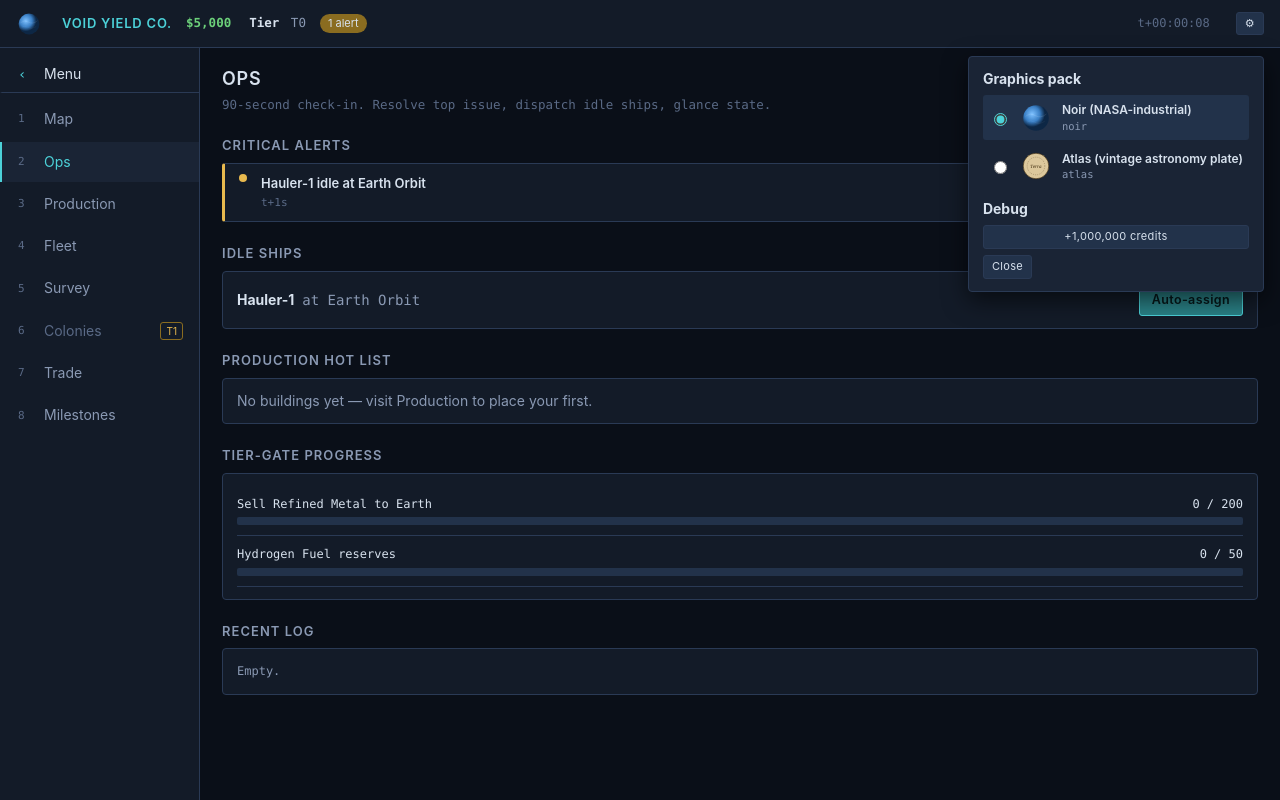
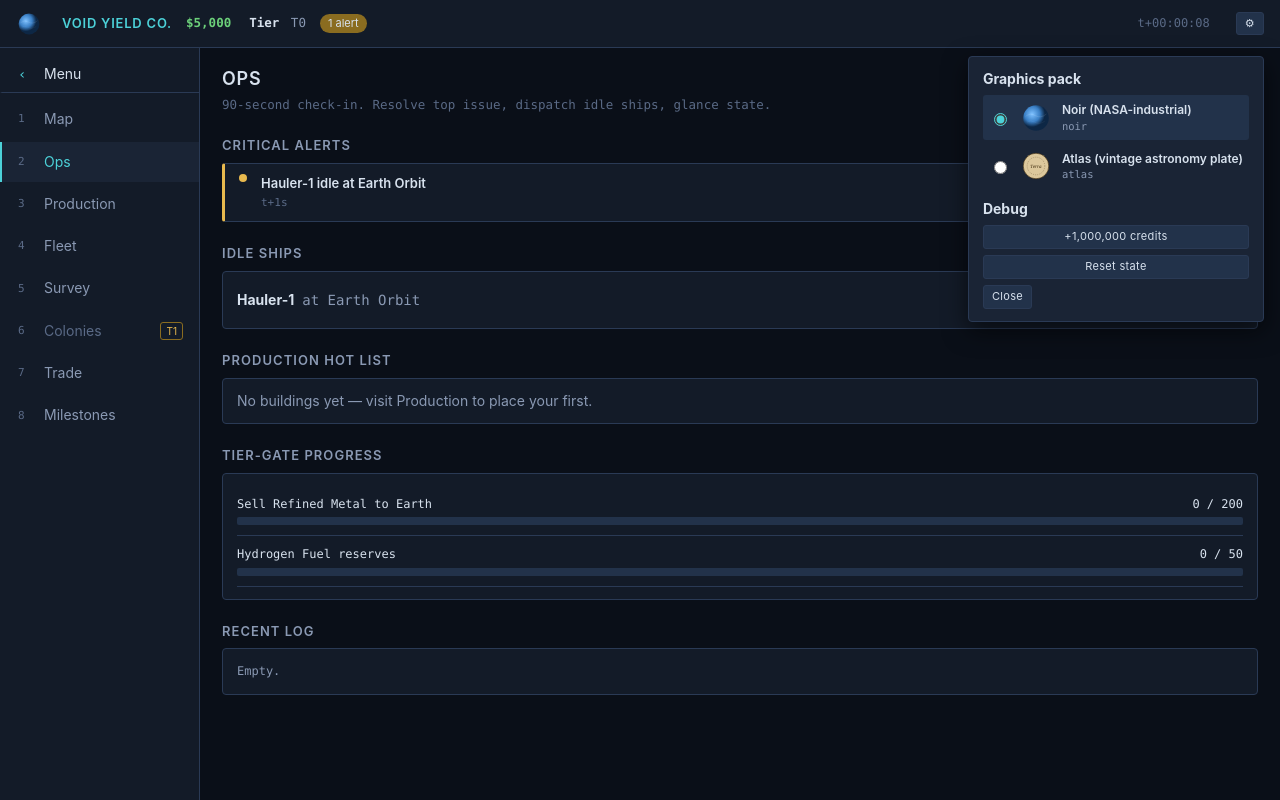
Before and after one commit to grimatoma/VoidWeb2, a React (Vite) app in the folder void-yield-mlp/: page / in a window 1280 px wide. Both pictures are taken after a click on the button "Settings". Built offline with nearby package versions, Linux system fonts and the light colour scheme.

Commit message:
Add settings button to reset saved state

```diff
--- a/void-yield-mlp/src/game/useGame.ts
+++ b/void-yield-mlp/src/game/useGame.ts
@@ -17,7 +17,7 @@ import {
   stopMiningOp as _stopMiningOp,
   tick,
 } from "./sim";
-import { loadState, newGame, saveState } from "./persist";
+import { clearSave, loadState, newGame, saveState } from "./persist";
 import type { BuildingId, PrefabKitId, ResourceId, ShipId } from "./defs";
 import type { AfkSummary, BodyId, GameState } from "./state";
 import {
@@ -259,6 +259,10 @@ export function useGame() {
     },
     [commit],
   );
+  const resetSavedStateAndReload = useCallback(() => {
+    clearSave();
+    window.location.reload();
+  }, []);
 
   // dev shortcut: expose the live state ref so the preview eval harness can
   // seed scenarios without fighting the periodic-save race. Safe to ship — has
@@ -295,6 +299,7 @@ export function useGame() {
     abandonProspecting,
     setGraphicsPack,
     debugAddCredits,
+    resetSavedStateAndReload,
   };
 }
 
--- a/void-yield-mlp/src/ui/StatusBar.tsx
+++ b/void-yield-mlp/src/ui/StatusBar.tsx
@@ -82,6 +82,14 @@ export function StatusBar({ game }: { game: GameApi }) {
           </button>
           <button
             className="btn tiny"
+            style={{ width: "100%", marginTop: 6 }}
+            onClick={() => game.resetSavedStateAndReload()}
+            title="Clear saved state and reload"
+          >
+            Reset state
+          </button>
+          <button
+            className="btn tiny"
             style={{ marginTop: 6 }}
             onClick={() => setSettingsOpen(false)}
           >
```
